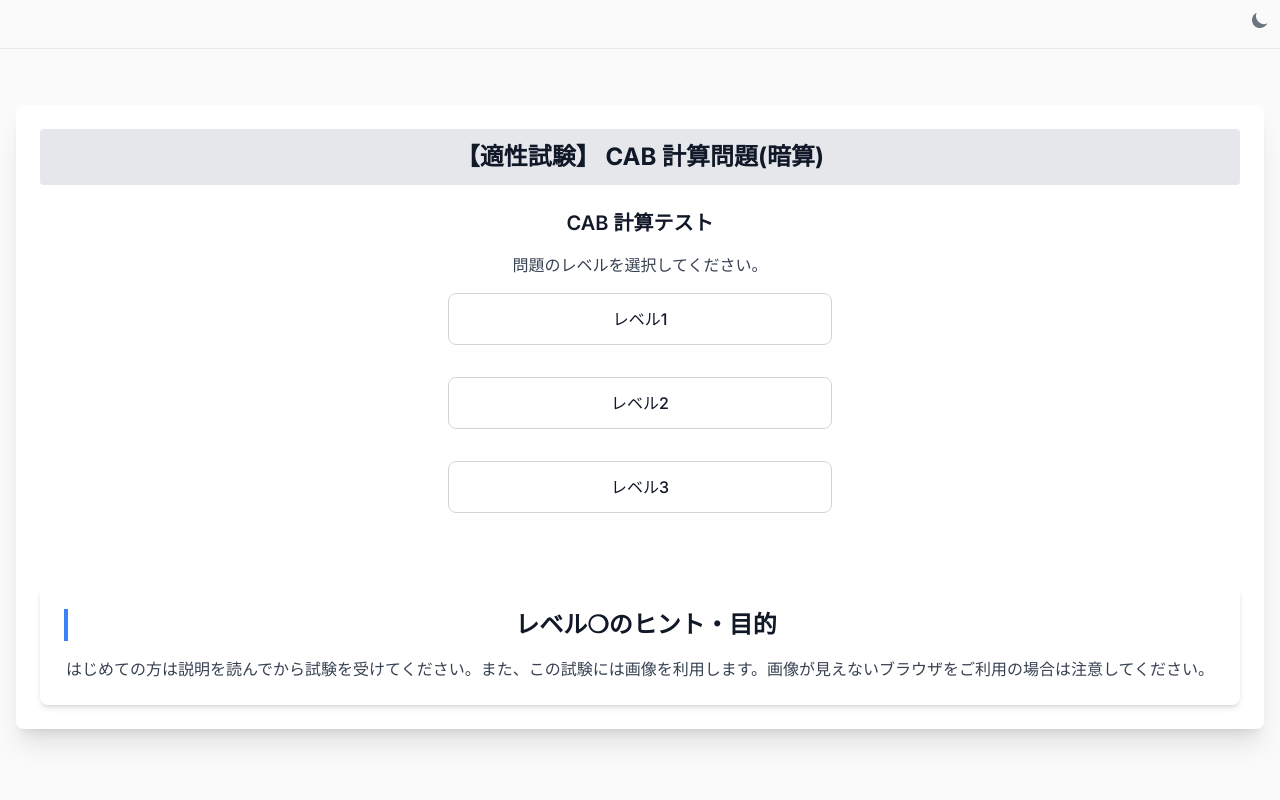
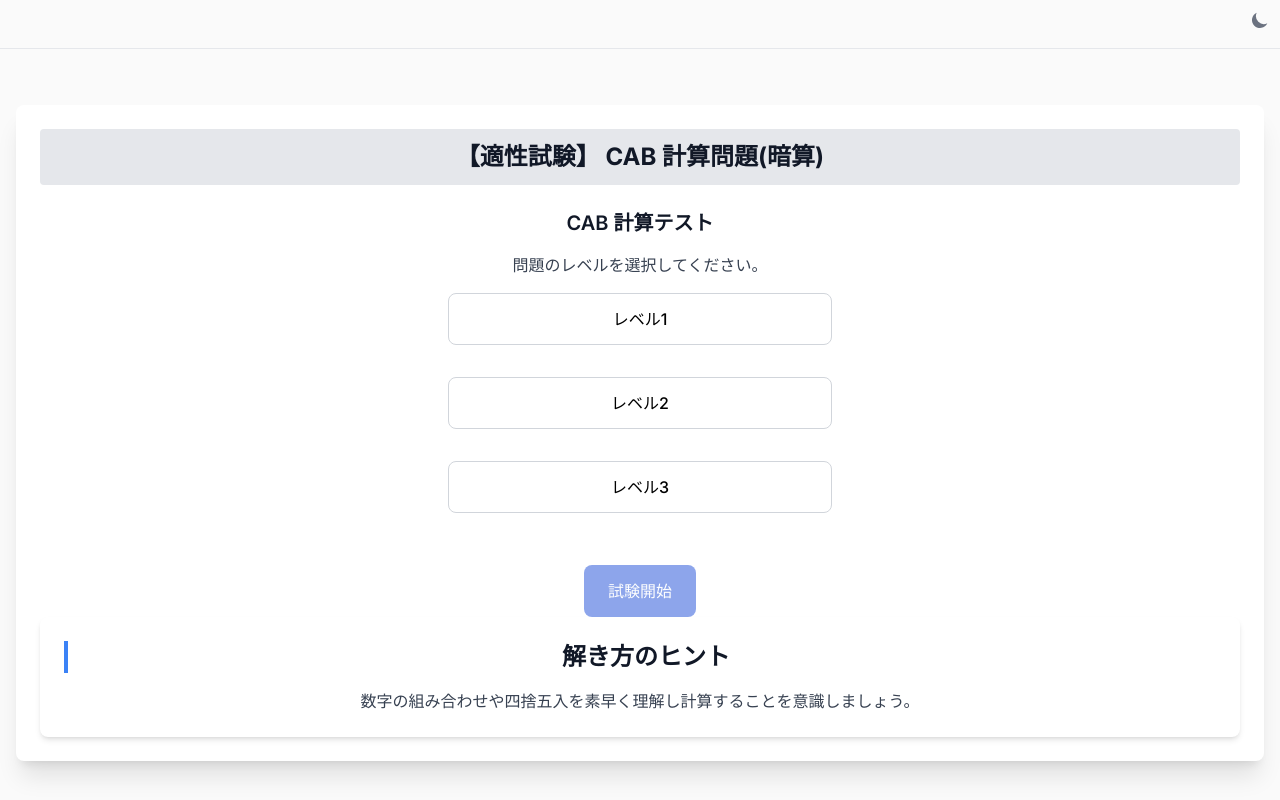
Before and after one commit to itc-s24006/cab-app-project, a Next.js app: page / in a window 1280 px wide. Built offline with nearby package versions, Linux system fonts and the light colour scheme.

Commit message:
トップページでレベルを選択し、レベルに応じたページ遷移  完了！

```diff
--- a/app/page.tsx
+++ b/app/page.tsx
@@ -1,51 +1,12 @@
-// import styles from "./page.module.css";
-// import { getQuizList } from "@/lib/microcms";
-// import ThemeToggle from "@/components/ThemeToggle/page";
-// export default async function Home() {
-//   const quizList = await getQuizList();
-//   const quizzes = quizList.contents.map((quiz, index) => ({
-//     ...quiz,
-//     q_number: index + 1, // 問題番号
-//   }));
+"use client";
 
-//   return (
-//     <main className="p-8 flex flex-col items-center gap-4">
-//       <header>
-//         <title>Cab App Project</title>
-//         <h1 className={styles.title}>
-//           CAB【暗算】
-//           <br />
-//           練習
-//         </h1>
-//       </header>
-//       <div className={styles.page}>
-//         {/* <div>
-//           {quizzes.map((quiz) => (
-//             <div key={quiz.id}>
-//               <p>Q{quiz.q_number}:</p>
-//               <p>{quiz.question}</p>
-//             </div>
-//           ))}
-//         </div> */}
-//         <ThemeToggle />
-//         <button className={styles.button}>ボタン</button>
-//       </div>
-//     </main>
-//   );
-// }
-
-// app/page.tsx (Server Component)
-
-import styles from "./page.module.css";
+import { useRouter } from "next/navigation";
 import { LevelButton } from "@/components/Button/page";
-import { useRouter } from "next/navigation";
 
 export default function HomePage() {
   const router = useRouter();
 
   const handoleStart = (level: string) => {
-    console.log("Selected level:", level);
-    // レベルに応じたクイズページへ遷移
     router.push(`/quiz?level=${level}`);
   };
 
@@ -61,13 +22,14 @@ export default function HomePage() {
         </p>
         <LevelButton onStart={handoleStart} />
       </div>
+
       {/* 選択した問題ごとに説明文が変わる */}
       <div className="bg-white dark:bg-gray-800 p-6 rounded-lg shadow-md">
         <h2 className="text-2xl font-bold border-l-4 border-blue-500 pl-2 mb-4 text-gray-900 dark:text-white">
-          レベル❍のヒント・目的
+          解き方のヒント
         </h2>
         <p className="text-gray-700 dark:text-gray-300">
-          はじめての方は説明を読んでから試験を受けてください。また、この試験には画像を利用します。画像が見えないブラウザをご利用の場合は注意してください。
+          数字の組み合わせや四捨五入を素早く理解し計算することを意識しましょう。
         </p>
       </div>
     </>
--- a/app/quiz/page.tsx
+++ b/app/quiz/page.tsx
@@ -3,8 +3,17 @@
 import { getQuizList } from "@/lib/microcms";
 import QuizClient from "./QuizClient";
 
-export default async function QuizPage() {
-  const quizList = await getQuizList();
+export default async function QuizPage(props: {
+  searchParams: Promise<{ level?: string }>;
+}) {
+  const search = await props.searchParams;
+  const level = search.level || "1";
 
+  const quizList = await getQuizList({
+    filters: `level[equals]${level}`,
+  });
+
+  // console.log("quizList:", quizList);
+  // console.log("contents:", quizList.contents);
   return <QuizClient quizzes={quizList.contents} />;
 }
--- a/components/Button/page.tsx
+++ b/components/Button/page.tsx
@@ -12,28 +12,37 @@ type ChoiceButtonProps = {
   text: string;
 };
 
-const display_lv = ["レベル1", "レベル2", "レベル3"];
-
 export function LevelButton({ onStart }: { onStart: (level: string) => void }) {
   const [selected, setSelected] = useState<string | null>(null);
 
+  const display_lv = [
+    { label: "レベル1", value: "1" },
+    { label: "レベル2", value: "2" },
+    { label: "レベル3", value: "3" },
+  ];
+
   return (
     <>
-      {display_lv.map((level, index) => (
+      {display_lv.map((level) => (
         <Button
-          key={level}
-          onClick={() => setSelected(level)}
+          key={level.value}
+          onClick={() => setSelected(level.value)}
           size="xl"
-          color={selected === level ? "blue" : "light"}
-          className="w-full max-w-sm mb-4"
+          className={
+            selected === level.value
+              ? "w-full max-w-sm mb-4 bg-blue-500 text-white"
+              : "w-full max-w-sm mb-4 bg-light text-black border border-gray-300"
+          }
         >
-          {level}
+          {level.label}
         </Button>
       ))}
 
       <Button
-        color="success"
         disabled={!selected}
+        size="xl"
+        color="blue"
+        className="max-w-sm mt-5"
         onClick={() => selected && onStart(selected)}
       >
         試験開始
```
Also changed, not shown: app/layout.tsx (+0 -37 lines), 1 other file (tests, documents, lock files or other folders).
